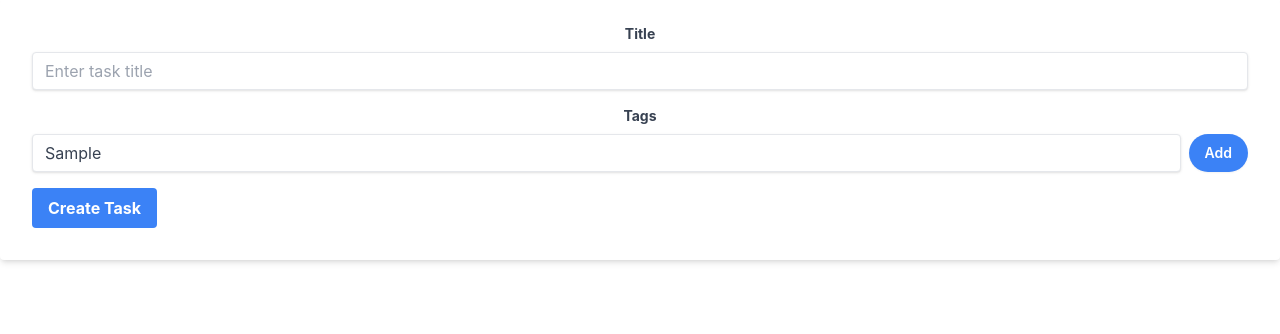
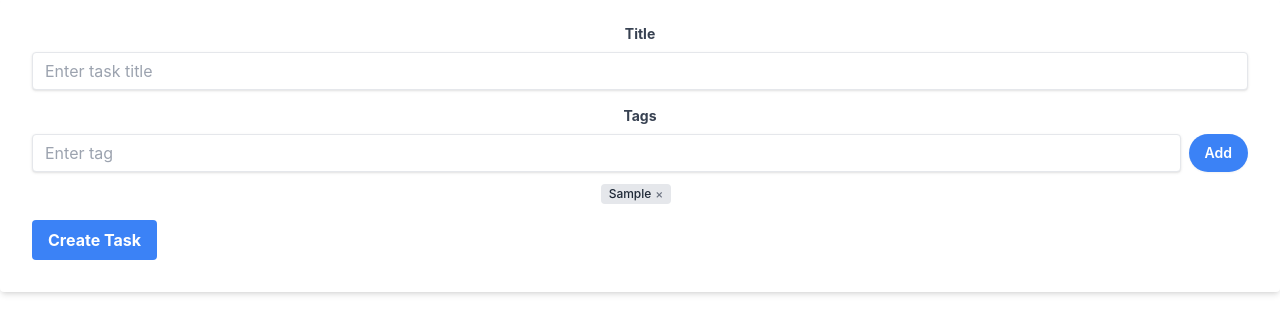
Before and after one commit to yunchae-kim/kanban-ui-project, a React (Create React App) app in the folder kanban-ui-project/: page / in a window 1280 px wide. Both pictures are taken after typing "Sample" into the empty fields and a click on the button "Add". Shown: the top 334 px of the page. Built offline with nearby package versions, Linux system fonts and the light colour scheme; the HTML template or start-up script is replaced by a standard one.

Commit message:
feat: implement adding and removing tags
- Added `handleAddTag` function to add a new tag when the "Add" button is clicked.
- Added `handleRemoveTag` function to remove a tag when the remove button is clicked.
- Rendered the list of tags below the tag input field.

```diff
--- a/kanban-ui-project/src/components/TaskForm.tsx
+++ b/kanban-ui-project/src/components/TaskForm.tsx
@@ -8,6 +8,17 @@ const TaskForm: React.FC<TaskFormProps> = ({  }) => {
   const [title, setTitle] = useState('');
   const [tags, setTags] = useState<string[]>([]);
   const [tagInput, setTagInput] = useState('');
+
+  const handleAddTag = () => {
+    if (tagInput.trim() !== '') {
+      setTags([...tags, tagInput.trim()]);
+      setTagInput('');
+    }
+  };
+
+  const handleRemoveTag = (tag: string) => {
+    setTags(tags.filter((t) => t !== tag));
+  };
 
   return (
     <form className="bg-white shadow-md rounded px-8 pt-6 pb-8 mb-4">
@@ -41,9 +52,27 @@ const TaskForm: React.FC<TaskFormProps> = ({  }) => {
           <button
             type="button"
             className="ml-2 px-4 py-2 font-semibold text-sm bg-blue-500 text-white rounded-full shadow-sm"
+            onClick={handleAddTag}
           >
             Add
           </button>
+        </div>
+        <div className="mt-2">
+          {tags.map((tag) => (
+            <span
+              key={tag}
+              className="inline-flex items-center px-2 py-0.5 rounded text-xs font-medium bg-gray-200 text-gray-800 mr-2"
+            >
+              {tag}
+              <button
+                type="button"
+                className="ml-1 text-gray-500 hover:text-gray-700"
+                onClick={() => handleRemoveTag(tag)}
+              >
+                &times;
+              </button>
+            </span>
+          ))}
         </div>
       </div>
       <div className="flex items-center justify-between">
```
